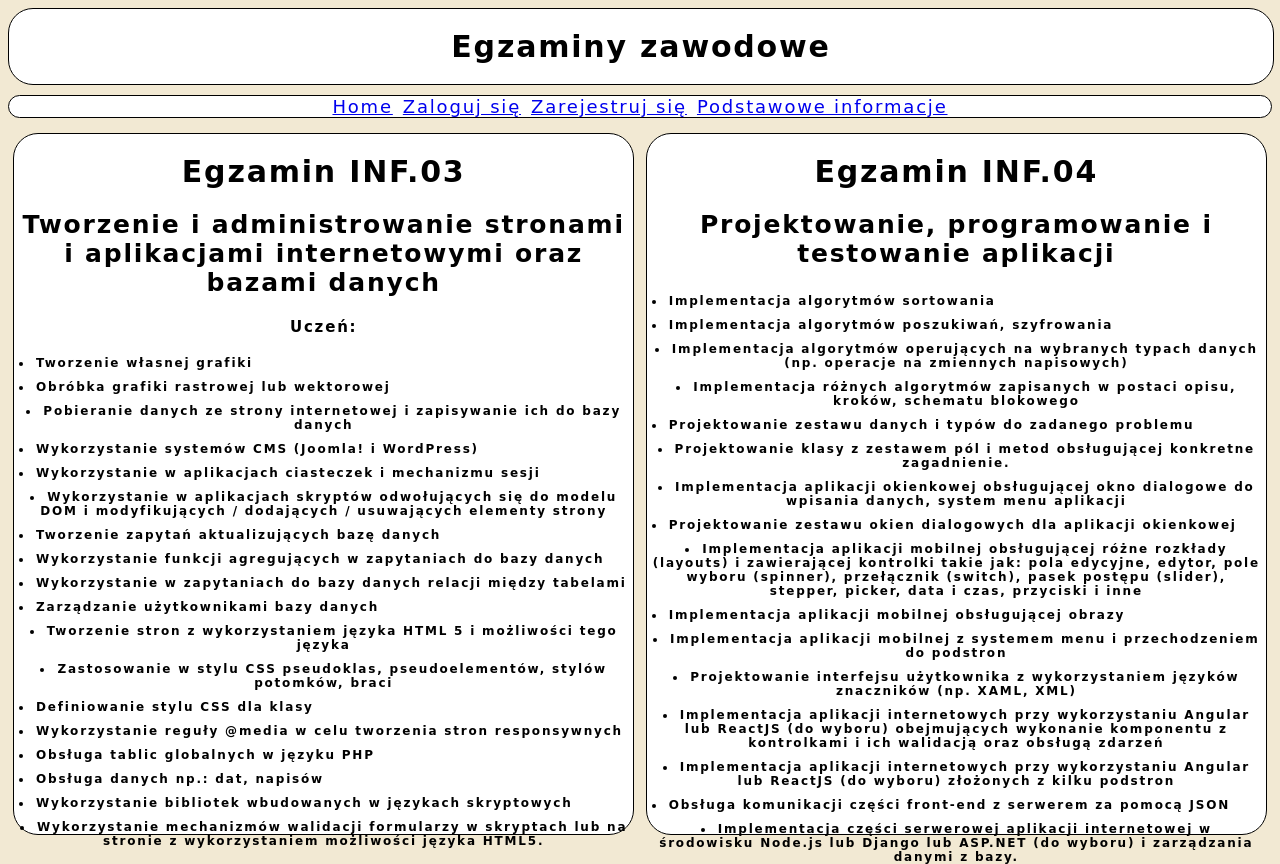
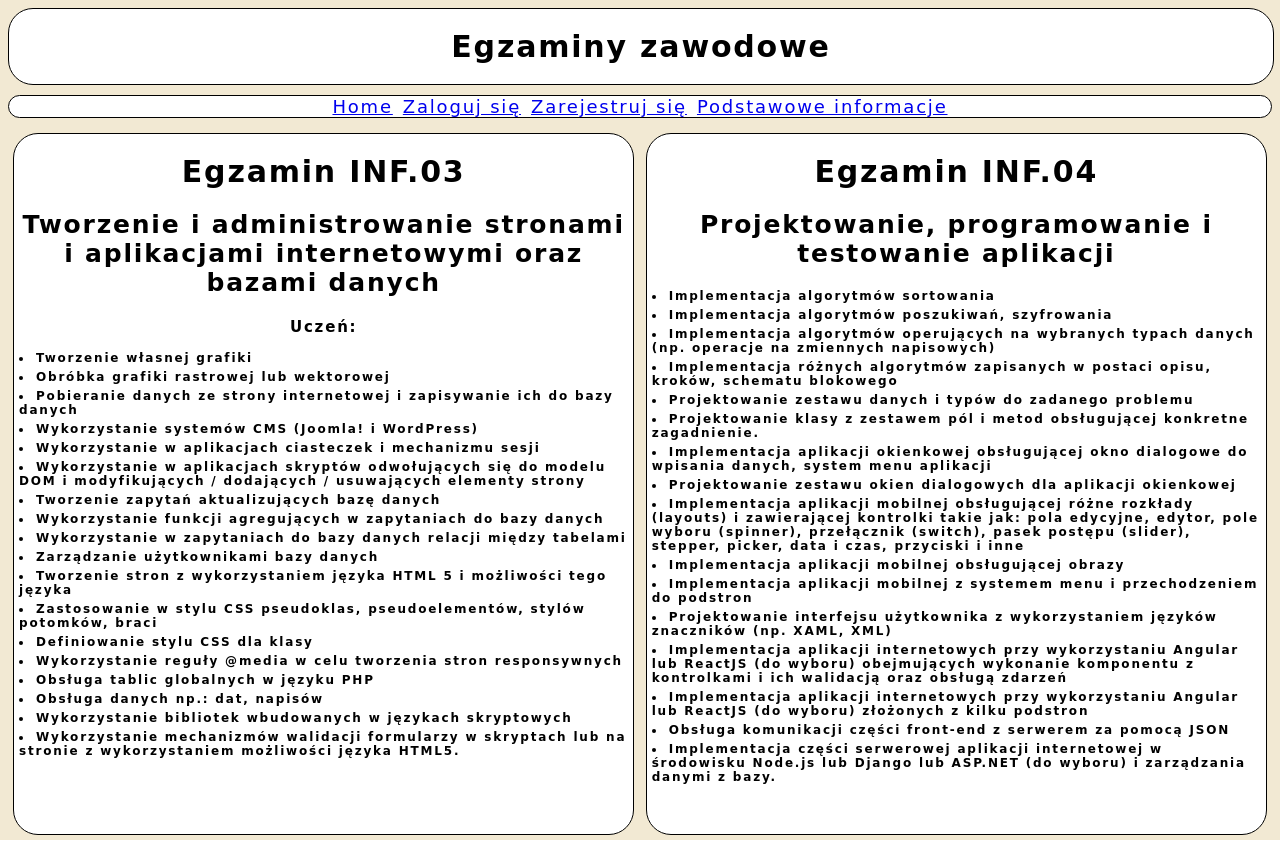
Before and after one commit to Katyusha19-17/Strona-Egzaminow, a PHP site: page /basicInfo.php in a window 1280 px wide. After the commit the page ends 840 px from the top, so only its background shows below. Run offline with PHP 8.4, Linux system fonts and the light colour scheme.

Commit message:
Kolejna mala poprawka

```diff
--- a/style2.css
+++ b/style2.css
@@ -66,8 +66,8 @@ h2{
 
 li{
     font-weight: bold;
-    float: left;
     margin: 5px;
+    text-align: left;
 }
 
 p{
```
